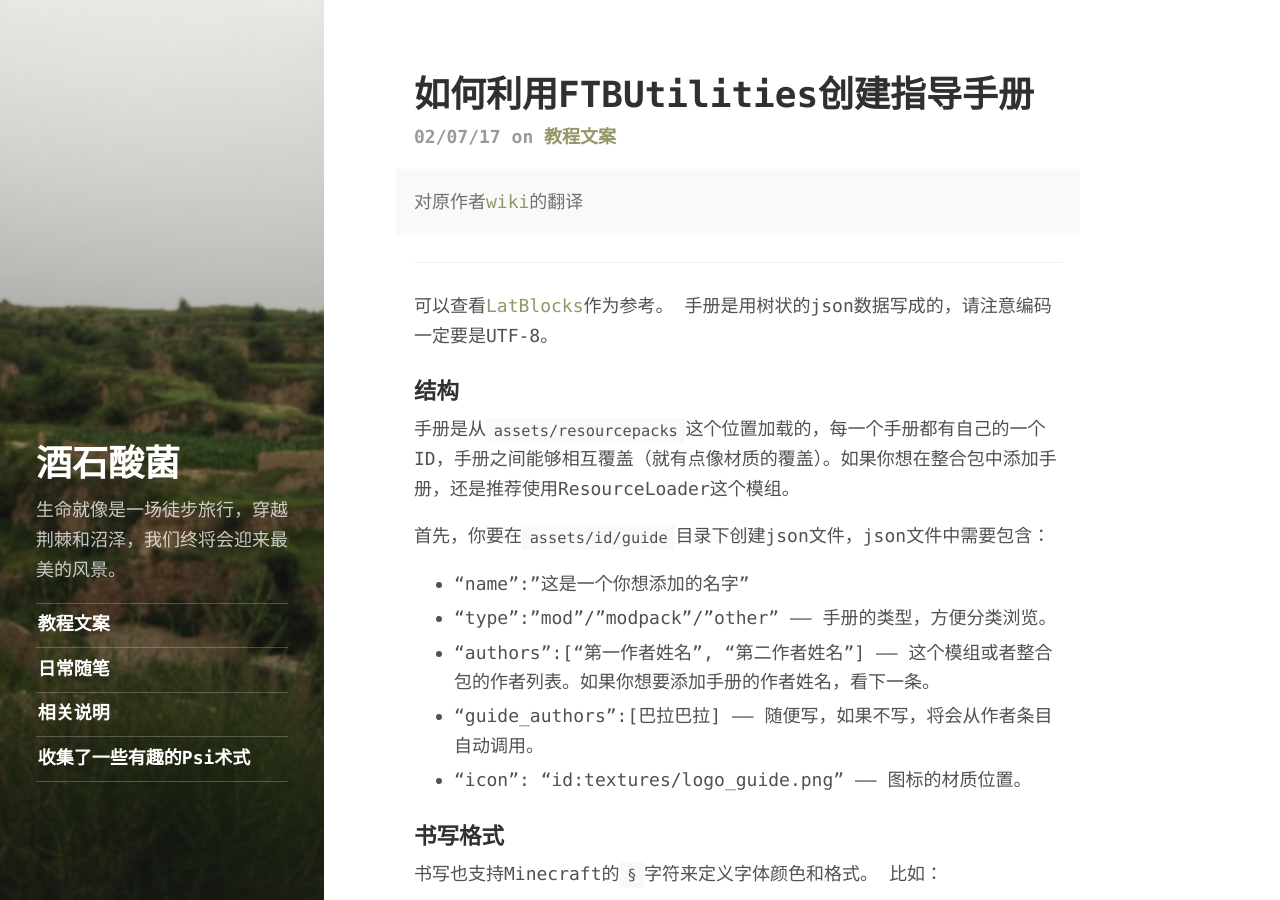
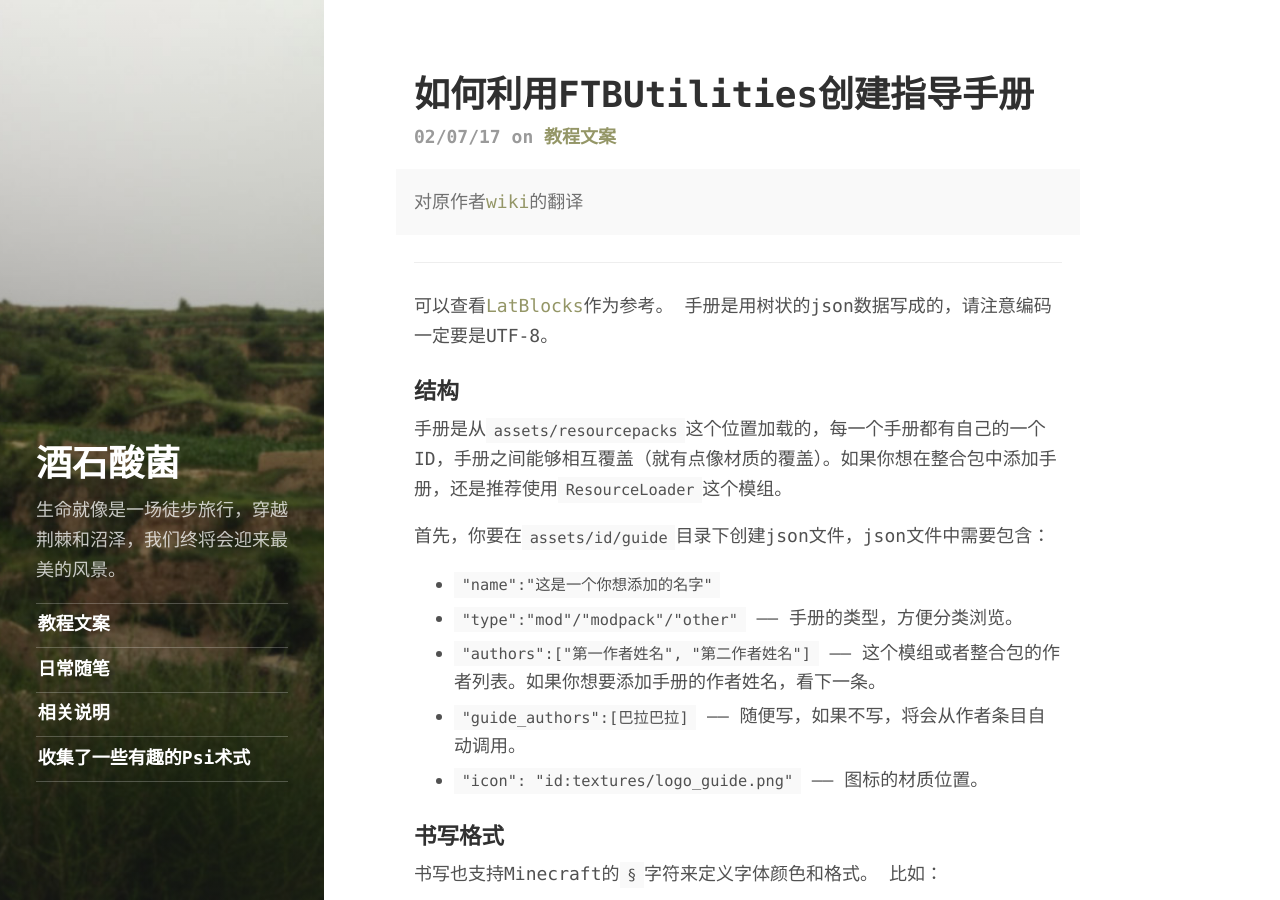
Before and after one commit to TartaricAcid/ArchiveGithubPage, a Jekyll site: the page built from _posts/2017-02-07-FTBUCreateGuides.md, in a window 1280 px wide and 900 px high. Built offline with Jekyll 4.4.1, drawn with Linux system fonts in a browser that asks for light colours; comment, search, counter and statistics services are not loaded.

Commit message:
Fix a little error

```diff
--- a/_posts/2017-02-07-FTBUCreateGuides.md
+++ b/_posts/2017-02-07-FTBUCreateGuides.md
@@ -10,15 +10,15 @@ description: >
 手册是用树状的json数据写成的，请注意编码一定要是UTF-8。
 
 ### 结构
-手册是从`assets/resourcepacks`这个位置加载的，每一个手册都有自己的一个ID，手册之间能够相互覆盖（就有点像材质的覆盖）。如果你想在整合包中添加手册，还是推荐使用ResourceLoader这个模组。
+手册是从`assets/resourcepacks`这个位置加载的，每一个手册都有自己的一个ID，手册之间能够相互覆盖（就有点像材质的覆盖）。如果你想在整合包中添加手册，还是推荐使用`ResourceLoader`这个模组。
 
 首先，你要在`assets/id/guide`目录下创建json文件，json文件中需要包含：
 
-* "name":"这是一个你想添加的名字"
-* "type":"mod"/"modpack"/"other" —— 手册的类型，方便分类浏览。
-* "authors":["第一作者姓名", "第二作者姓名"] —— 这个模组或者整合包的作者列表。如果你想要添加手册的作者姓名，看下一条。
-* "guide_authors":[巴拉巴拉] —— 随便写，如果不写，将会从作者条目自动调用。
-* "icon": "id:textures/logo_guide.png" —— 图标的材质位置。
+* `"name":"这是一个你想添加的名字"`
+* `"type":"mod"/"modpack"/"other"` —— 手册的类型，方便分类浏览。
+* `"authors":["第一作者姓名", "第二作者姓名"]` —— 这个模组或者整合包的作者列表。如果你想要添加手册的作者姓名，看下一条。
+* `"guide_authors":[巴拉巴拉]` —— 随便写，如果不写，将会从作者条目自动调用。
+* `"icon": "id:textures/logo_guide.png"` —— 图标的材质位置。
 
 ### 书写格式
 书写也支持Minecraft的`§`字符来定义字体颜色和格式。
```
